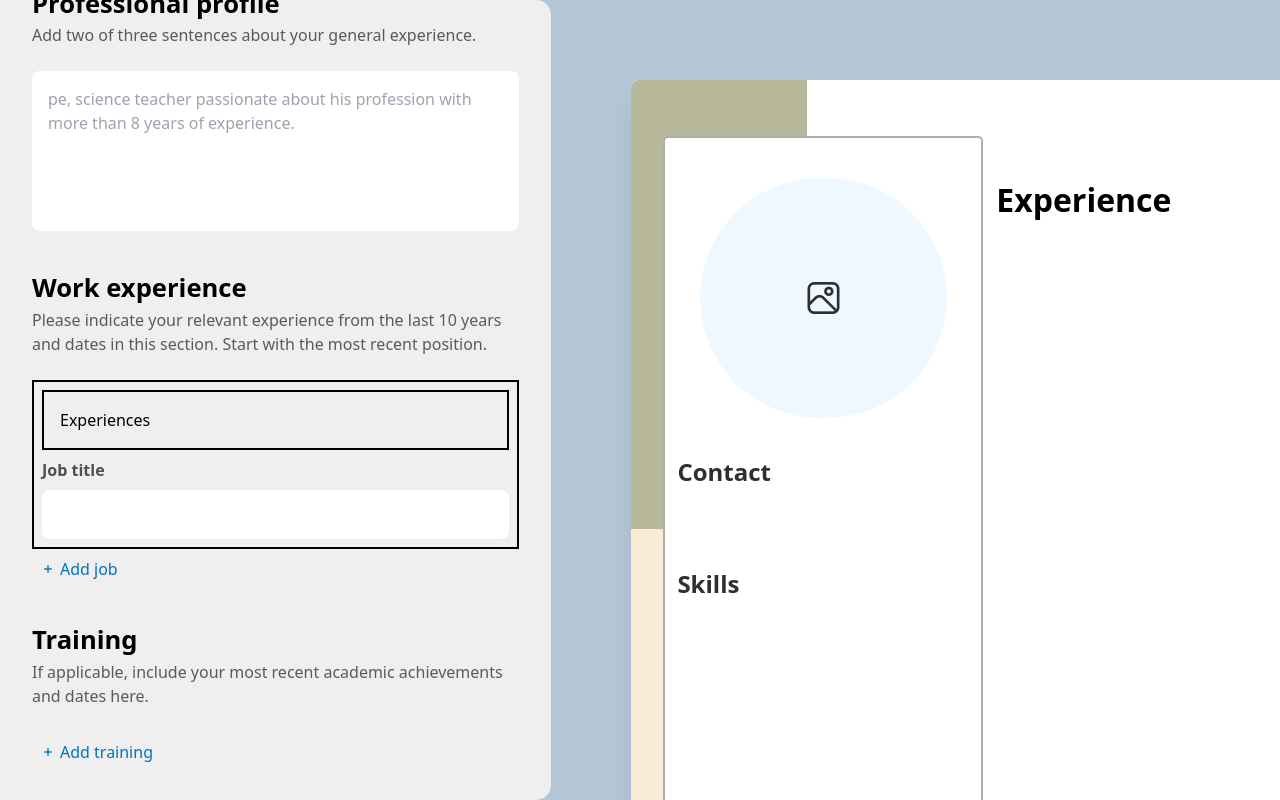
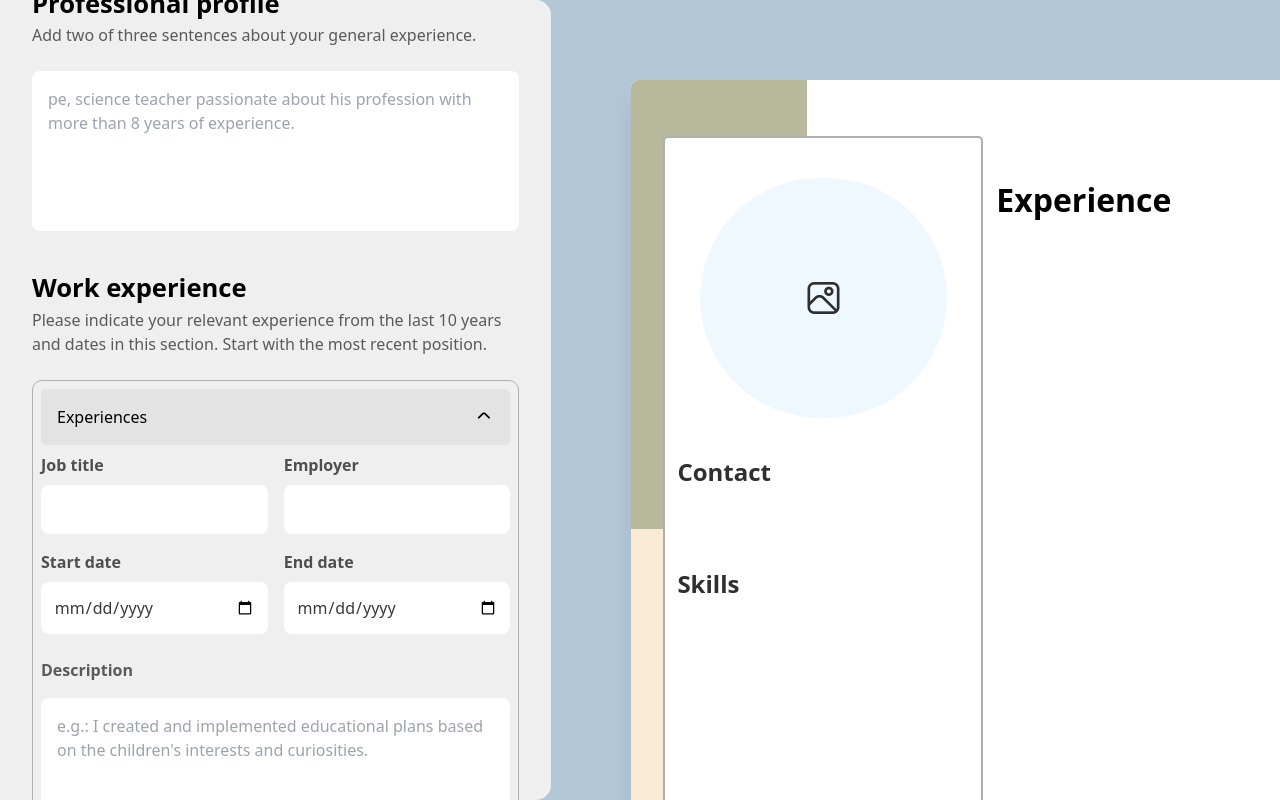
Before and after one commit to Charlesss-0/CV-App, a React (Vite) app: page / in a window 1280 px wide. Both pictures are taken after a click on the element "Add job". Built offline with nearby package versions, Linux system fonts and the light colour scheme.

Commit message:
Add work experience section

```diff
--- a/src/App.jsx
+++ b/src/App.jsx
@@ -9,7 +9,8 @@ import {
   SkillsList,
   CustomSec,
   Add,
-  AddNewForm
+  AddNewForm,
+  Textarea
 } from './components/appUtils'
 import { CvPage } from './components/template'
 
@@ -144,11 +145,12 @@ export default function App() {
                 }
               />
 
-              <textarea
-                className="w-full resize-none rounded-lg h-[10em] p-[1rem] text-[#393939]"
+              <Textarea
                 onChange={(e) => handleEvent(setProfileDesc, e)}
-                maxLength={200}
-                placeholder="pe, science teacher passionate about his profession with more than 8 years of experience."
+                length={200}
+                textholder={
+                  'pe, science teacher passionate about his profession with more than 8 years of experience.'
+                }
               />
             </fieldset>
           </form>
--- a/src/components/appUtils.jsx
+++ b/src/components/appUtils.jsx
@@ -1,4 +1,6 @@
 /* eslint-disable react/prop-types */
+
+import { useState } from 'react'
 
 // Renders a section including header, description and the option to add more content
 export function Section({ header, description }) {
@@ -40,6 +42,17 @@ export function Add({ text, onClick }) {
       <i className="fi fi-rr-plus-small flex"></i>
       {text}
     </p>
+  )
+}
+
+export function Textarea({ onChange, length, textholder }) {
+  return (
+    <textarea
+      className="w-full resize-none rounded-lg h-[10em] p-[1rem] text-[#393939] font-normal"
+      onChange={onChange}
+      maxLength={length}
+      placeholder={textholder}
+    />
   )
 }
 
@@ -134,6 +147,7 @@ export function CustomSec() {
   )
 }
 
+// Renders input fields
 export function Field({ title, type, length, onChange }) {
   return (
     <label>
@@ -144,15 +158,37 @@ export function Field({ title, type, length, onChange }) {
 }
 
 export function AddNewForm() {
+  const [isToggled, setIsToggled] = useState(false)
+
+  const handleToggle = () => {
+    setIsToggled(!isToggled)
+  }
+
   return (
-    <div className="border-solid border-2 border-black p-[0.5rem]">
-      <h1 className="border-solid border-2 border-black p-[1rem] mb-[0.5rem]">
+    <div className="border-solid border border-[#afafaf] rounded-[10px] p-[0.5rem] mb-[1rem]">
+      <h1
+        onClick={handleToggle}
+        className="
+          bg-[#cacaca55]
+          p-[1rem]
+          rounded-[5px]
+          flex
+          justify-between
+          items-center
+          cursor-pointer
+          "
+      >
         Experiences
+        <i
+          className={`fi ${
+            isToggled ? 'fi-rr-angle-small-down' : 'fi-rr-angle-small-up'
+          } flex text-[1.3rem]`}
+        ></i>
       </h1>
 
-      <form>
+      <form className={`${isToggled ? 'hidden' : 'block mt-[0.5rem]'}`}>
         <fieldset
-          className="
+          className={`
                 flex
                 flex-col
                 gap-[1rem]
@@ -169,11 +205,26 @@ export function AddNewForm() {
                 [&>div>label>input]:rounded-lg
                 [&>div>label>input]:text-[#393939]
                 [&>div>label>input]:font-normal
-                "
+                `}
         >
           <div>
             <Field title={'Job title'} type={'text'} length={30} />
+            <Field title={'Employer'} type={'text'} length={30} />
           </div>
+
+          <div>
+            <Field title={'Start date'} type={'date'} />
+            <Field title={'End date'} type={'date'} />
+          </div>
+
+          <p className="text-[#5a5a5a] mt-[0.5rem]">Description</p>
+
+          <Textarea
+            length={200}
+            textholder={
+              "e.g.: I created and implemented educational plans based on the children's interests and curiosities."
+            }
+          />
         </fieldset>
       </form>
     </div>
```
